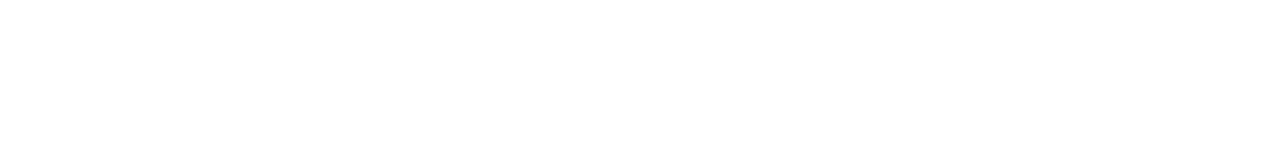
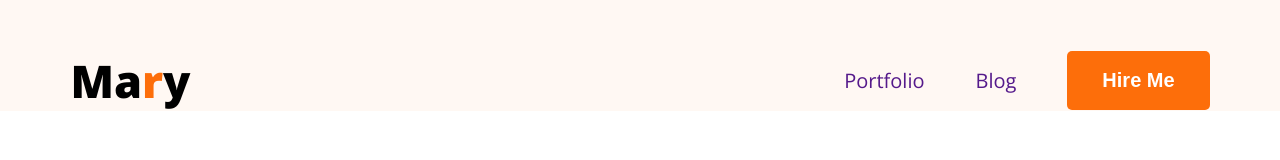
Before and after one commit to khalid-cse-pust/hero-dev-code, a plain HTML site: page index.html in a window 1280 px wide. Drawn offline with nearby package versions, Linux system fonts and the light colour scheme.

Commit message:
portfolio navbar commit

```diff
--- a/index.html
+++ b/index.html
@@ -4,8 +4,28 @@
     <meta charset="UTF-8">
     <meta name="viewport" content="width=device-width, initial-scale=1.0">
     <title>Khalid Hossen Portfolio</title>
+
+    <link rel="preconnect" href="https://fonts.googleapis.com">
+<link rel="preconnect" href="https://fonts.gstatic.com" crossorigin>
+<link href="https://fonts.googleapis.com/css2?family=Open+Sans:ital,wght@0,300..800;1,300..800&display=swap" rel="stylesheet">
+
+<link rel="stylesheet" href="/styles/portfolio.css">
 </head>
-<body>
+<body class="font-open-sans">
+    <header>
+        <nav>
+            <div class="logo">
+                <h2>
+                    <h2>Ma<span class="color-orange">r</span>y</h2>
+                </h2>
+            </div>
 
+                <ul class="menu">
+                    <li><a href="">Portfolio</a></li>
+                    <li><a href="">Blog</a></li>
+                    <li><button class="btn">Hire Me</button></li>
+                </ul>
+        </nav>
+    </header>
 </body>
 </html>
--- /dev/null
+++ b/styles/portfolio.css
@@ -0,0 +1,58 @@
+*{
+    margin: 0;
+    padding: 0;
+    box-sizing: border-box;
+}
+
+/* shared style */
+.font-open-sans{
+  font-family: "Open Sans", sans-serif;
+  font-optical-sizing: auto;
+}
+
+.logo h2{
+    font-size: 45px;
+    font-weight: 900;
+}
+
+.color-orange{
+    color: #FD6E0A;
+}
+
+.btn{
+    background-color: #FD6E0A;
+    border: none;
+    padding: 18px 35px;
+    border-radius: 5px;
+    font-size: 20px;
+    font-weight: bold;
+    color: white;
+}
+
+/* main style */
+header{
+    background-color: #FFF8F3;
+    padding-top: 50px;
+}
+
+nav{
+    width: 89%;
+    max-width: 1280px;
+    /* border: 1px solid red; */
+    margin: 0px auto;
+    display: flex;
+    justify-content: space-between;
+}
+
+nav .menu{
+    display: flex;
+    list-style-type: none;
+    gap: 51px;
+    align-items: center;
+}
+
+nav .menu a{
+    font-size: 20px;
+    color: 474747;
+    text-decoration: none;
+}
```
